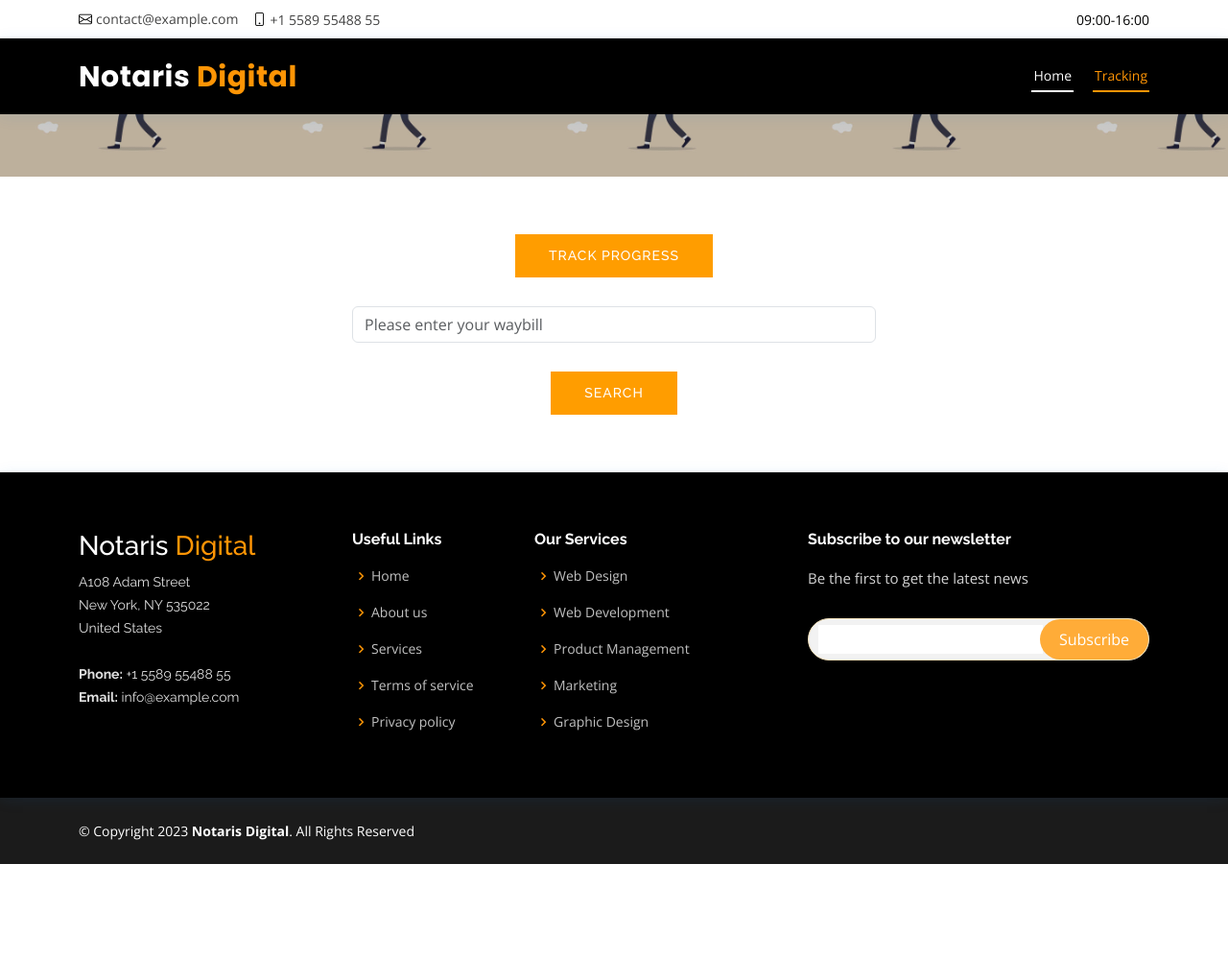
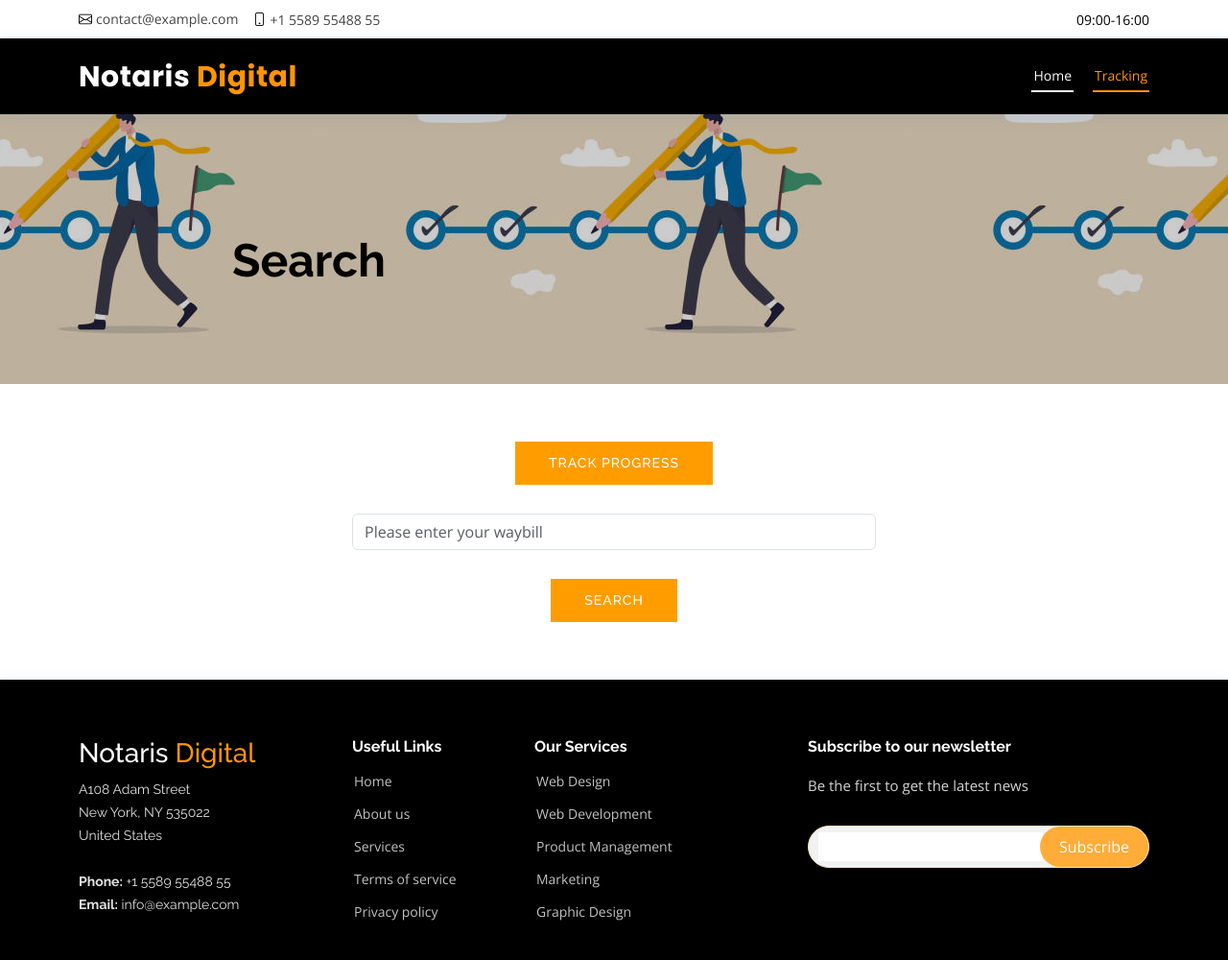
Before and after one commit to subauw/notaris-digital, a plain HTML site: page tracking.html in a window 1280 px wide. Shown: the top 1000 px of the page at 96% size. Before the commit the page ends 900 px from the top, so only its background shows below. Drawn offline with nearby package versions, Linux system fonts and the light colour scheme.

Commit message:
perbaikan layout

```diff
--- a/assets/css/style.css
+++ b/assets/css/style.css
@@ -329,9 +329,22 @@ h6 {
 /*--------------------------------------------------------------
 # Hero Section
 --------------------------------------------------------------*/
+@media (min-width: 1024px) {
+  #hero1 {
+    height: 20vh;
+    background-repeat: no-repeat;
+  }
+
+  #hero1 h1 {
+    padding-left: 40px;
+    padding-top: 150px;
+  }
+}
+
 #hero1{
-  background: linear-gradient(rgba(0,0,0,.2), rgba(0,0,0,.2)), url("../img/progress.jpg") center;
-  background-size: contain;
+  width: 100%;
+  height: 50vh;
+  background: linear-gradient(rgba(0,0,0,.2), rgba(0,0,0,.2)), url("../img/progress.jpg") top center;
 }
 
 #hero1 h1 {
@@ -345,10 +358,11 @@ h6 {
 @media (max-width: 992px) {
   #hero1 {
     margin-bottom: 0;
-    height: 120vh;
+    height: 30vh;
   }
 
   #hero1 h1 {
+    padding-top: 5rem;
     font-size: 28px;
     line-height: 36px;
   }
@@ -356,7 +370,7 @@ h6 {
 
 @media (max-height: 600px) {
   #hero1 {
-    height: 110vh;
+    height: 50vh;
   }
 }
 
@@ -501,10 +515,6 @@ section {
 /*--------------------------------------------------------------
 # About
 --------------------------------------------------------------*/
-/* .about{
-  padding-top: 280px;
-} */
-
 .about .icon-boxes h4 {
   font-size: 18px;
   color: #FF9505;
--- a/tracking.html
+++ b/tracking.html
@@ -21,9 +21,6 @@
   <link href="assets/vendor/animate.css/animate.min.css" rel="stylesheet">
   <link href="assets/vendor/bootstrap/css/bootstrap.min.css" rel="stylesheet">
   <link href="assets/vendor/bootstrap-icons/bootstrap-icons.css" rel="stylesheet">
-  <link href="assets/vendor/boxicons/css/boxicons.min.css" rel="stylesheet">
-  <link href="assets/vendor/glightbox/css/glightbox.min.css" rel="stylesheet">
-  <link href="assets/vendor/remixicon/remixicon.css" rel="stylesheet">
 
   <!-- Template Main CSS File -->
   <link href="assets/css/style.css" rel="stylesheet">
```
